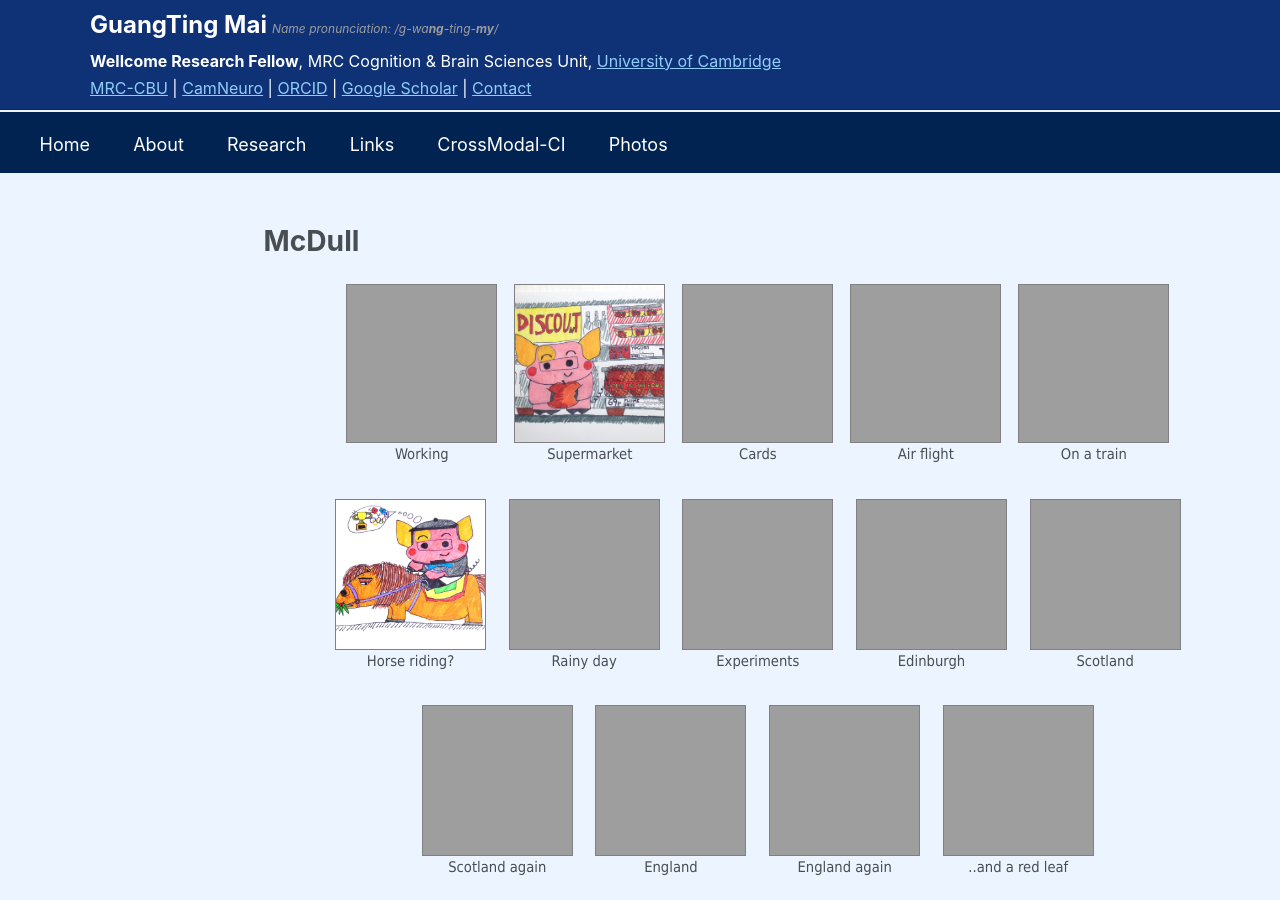
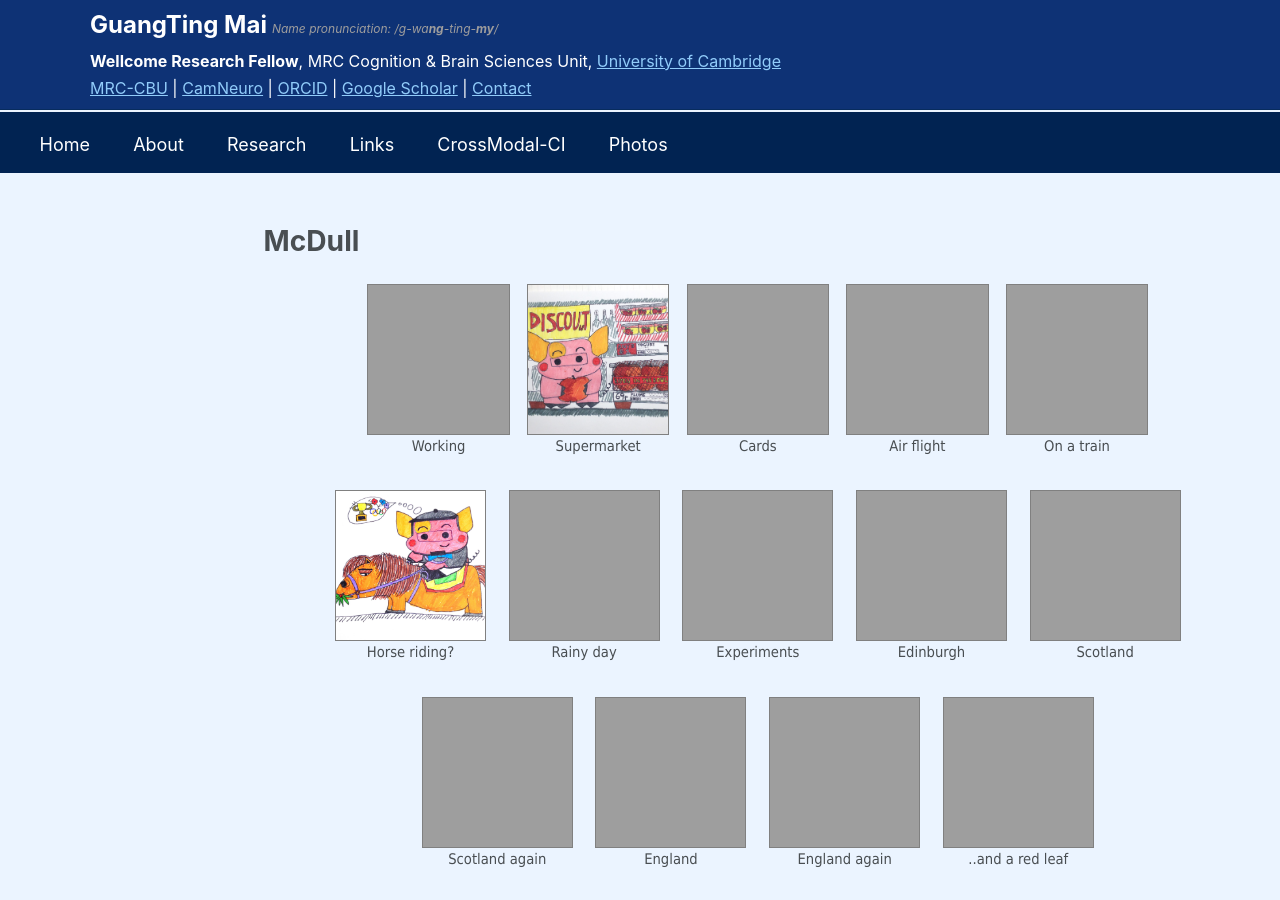
Before and after one commit to guangtingmai/guangtingmai.github.io, a Jekyll site: the page built from _pages/mcdull.html, in a window 1280 px wide and 900 px high. Built offline with Jekyll 4.4.1, drawn with Linux system fonts in a browser that asks for light colours.

Commit message:
Update mcdull.html

```diff
--- a/_pages/mcdull.html
+++ b/_pages/mcdull.html
@@ -6,11 +6,11 @@
 ---
 
 <div class="flex-row" style="gap:1.5ch !important;">
-  <div style="text-align:center; font-size:11pt; font-family:Tahoma"><p align="center"><img src="https://guangtingmai.github.io/images/barchair.jpg" style="width:18ch;height:19ch;object-fit:cover;border:0.1rem solid gray;display:block;">Working</p></div>
-  <div style="text-align:center; font-size:11pt; font-family:Tahoma"><p align="center"><img src="https://guangtingmai.github.io/images/supermarket.jpg" style="width:18ch;height:19ch;object-fit:cover;border:0.1rem solid gray;display:block;">Supermarket</p></div>
-  <div style="text-align:center; font-size:11pt; font-family:Tahoma"><p align="center"><img src="https://guangtingmai.github.io/images/royalmail.jpg" style="width:18ch;height:19ch;object-fit:cover;border:0.1rem solid gray;display:block;">Cards</p></div>
-  <div style="text-align:center; font-size:11pt; font-family:Tahoma"><p align="center"><img src="https://guangtingmai.github.io/images/airflight.jpg" style="width:18ch;height:19ch;object-fit:cover;border:0.1rem solid gray;display:block;">Air flight</p></div>
-  <div style="text-align:center; font-size:11pt; font-family:Tahoma"><p align="center"><img src="https://guangtingmai.github.io/images/takingtrain.jpg" style="width:18ch;height:19ch;object-fit:cover;border:0.1rem solid gray;display:block;">On a train</p></div>
+  <div style="text-align:center; font-size:11pt; font-family:Tahoma"><p align="center"><img src="https://guangtingmai.github.io/images/barchair.jpg" style="width:17ch;height:18ch;object-fit:cover;border:0.1rem solid gray;display:block;">Working</p></div>
+  <div style="text-align:center; font-size:11pt; font-family:Tahoma"><p align="center"><img src="https://guangtingmai.github.io/images/supermarket.jpg" style="width:17ch;height:18ch;object-fit:cover;border:0.1rem solid gray;display:block;">Supermarket</p></div>
+  <div style="text-align:center; font-size:11pt; font-family:Tahoma"><p align="center"><img src="https://guangtingmai.github.io/images/royalmail.jpg" style="width:17ch;height:18ch;object-fit:cover;border:0.1rem solid gray;display:block;">Cards</p></div>
+  <div style="text-align:center; font-size:11pt; font-family:Tahoma"><p align="center"><img src="https://guangtingmai.github.io/images/airflight.jpg" style="width:17ch;height:18ch;object-fit:cover;border:0.1rem solid gray;display:block;">Air flight</p></div>
+  <div style="text-align:center; font-size:11pt; font-family:Tahoma"><p align="center"><img src="https://guangtingmai.github.io/images/takingtrain.jpg" style="width:17ch;height:18ch;object-fit:cover;border:0.1rem solid gray;display:block;">On a train</p></div>
 </div>
 
 <div class="flex-row">
```
